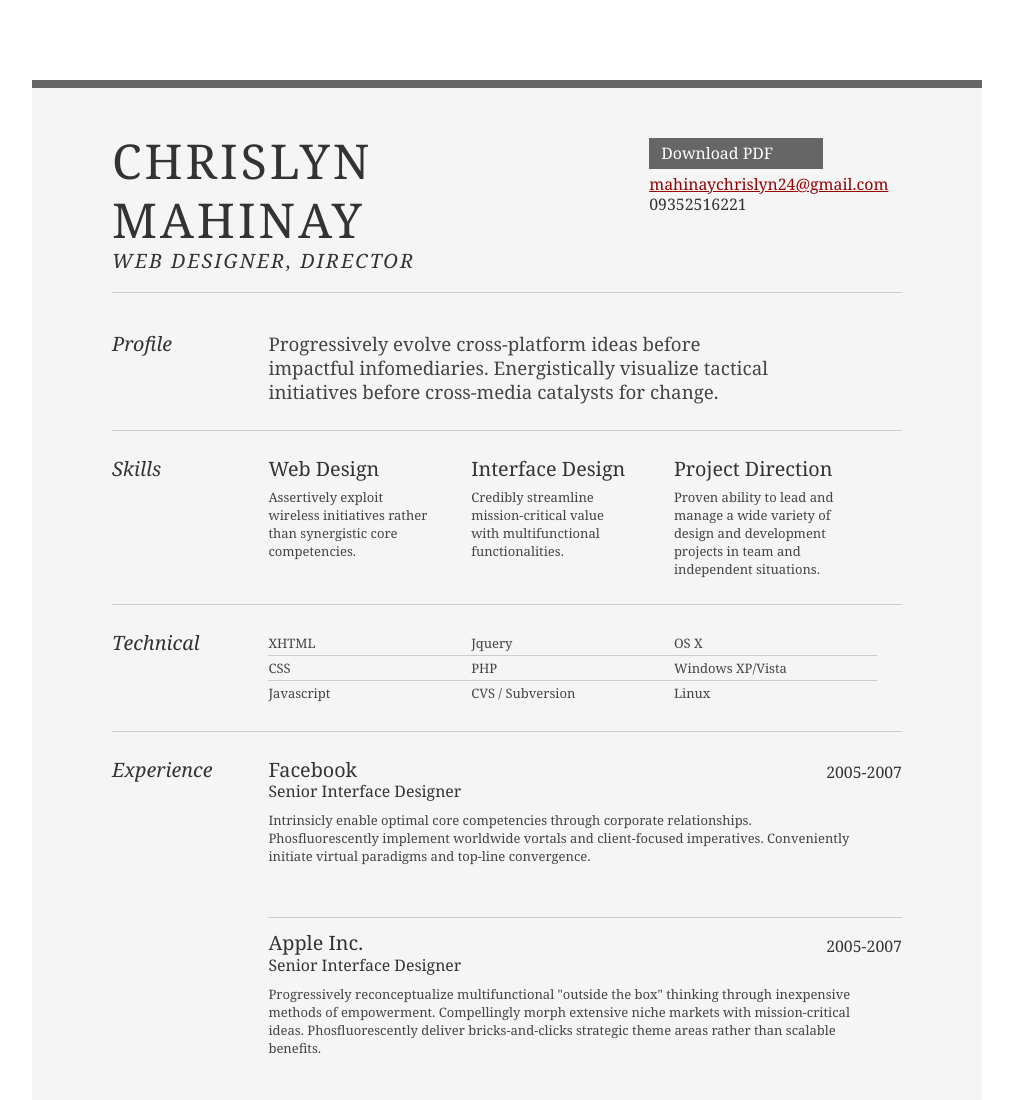
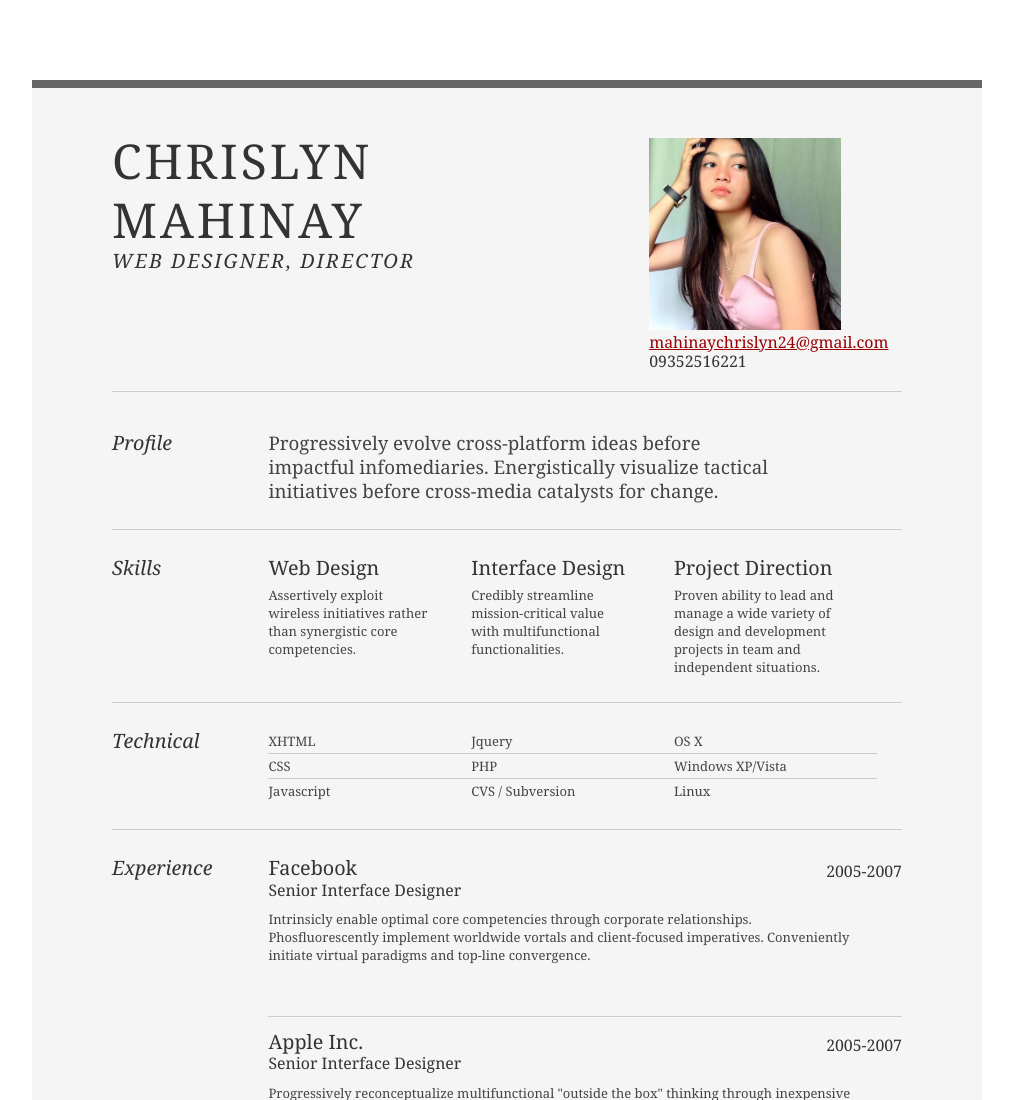
Before and after one commit to Chslynmhny/Chslynmhny.github.io, a plain HTML site: page index.html in a window 1280 px wide. Shown: the top 1100 px of the page, without its empty margins (133-1146 px from the left). Drawn offline with Linux system fonts and the light colour scheme.

Commit message:
image update

```diff
--- a/index.html
+++ b/index.html
@@ -26,7 +26,7 @@
 
 				<div class="yui-u">
 					<div class="contact-info">
-						<h3><a id="pdf" href="#">Download PDF</a></h3>
+						<img src="mylovee2.jpg" height="192px" width="192px">
 						<h3><a href="mahinaychrislyn24@gmail.com">mahinaychrislyn24@gmail.com</a></h3>
 						<h3>09352516221</h3>
 					</div><!--// .contact-info -->
```
Also changed, not shown: mylovee2.jpg (added).
